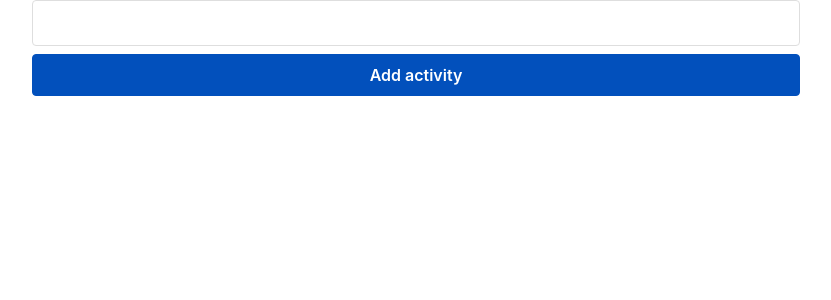
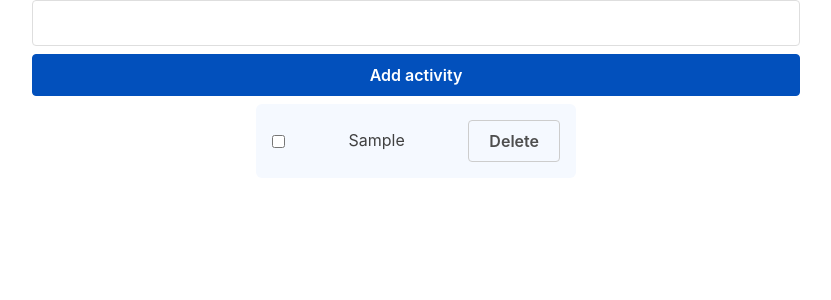
Before and after one commit to dustycl/todooly-react, a React (Create React App) app: page / in a window 1280 px wide. Both pictures are taken after typing "Sample" into the empty fields and a click on the button "Add activity". Shown: the top 300 px of the page, without its empty margins (224-1055 px from the left). Built offline with nearby package versions, Linux system fonts and the light colour scheme.

Commit message:
Pass item text prop to Activity

```diff
--- a/src/List.js
+++ b/src/List.js
@@ -6,7 +6,7 @@ const Activity = (props) => {
          className="activity"
          onMouseOver={props.handleMouseOver}>
             <input type="checkbox" />
-            <div>{item}</div>
+            <div>{props.item}</div>
             <div>
                 <button className="muted-button activity-button-delete">Delete</button>
             </div>
@@ -18,7 +18,7 @@ const Activities = (props) => {
     const activities = props.activityList.map((item, index) => {
         return (
             <li key={index}>
-
+                <Activity item={item} />
             </li>
         )
     })
```
